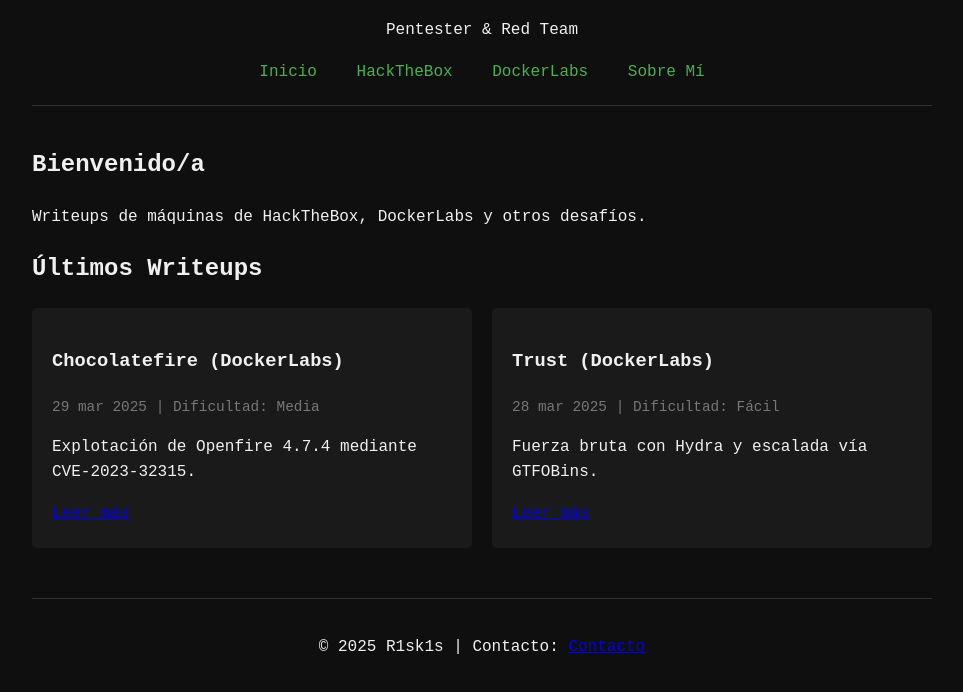
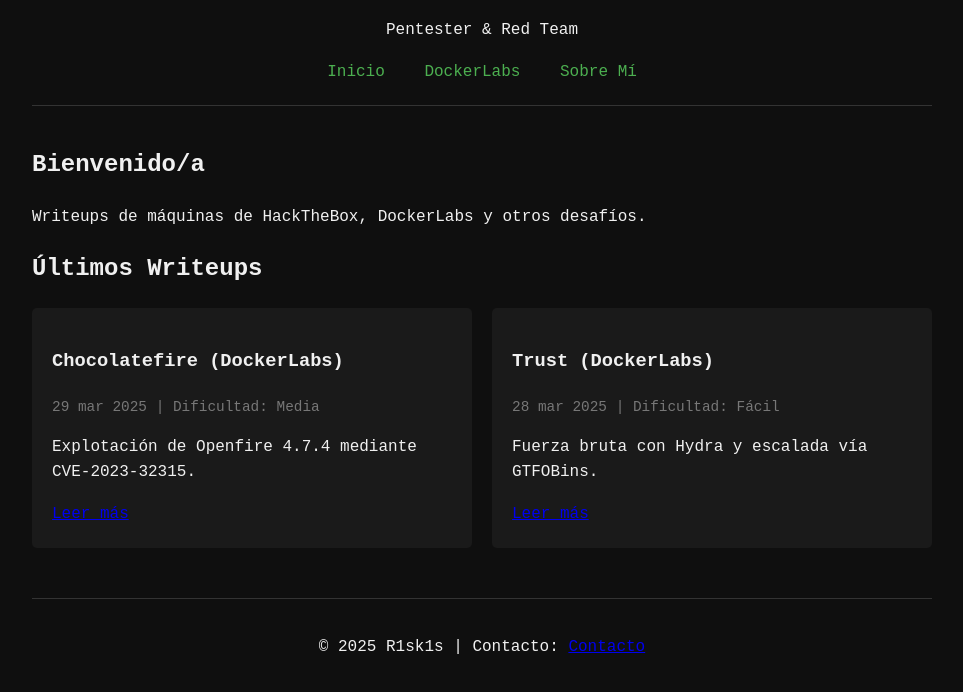
Before and after one commit to R1sk1s/R1sk1s.github.io, a plain HTML site: page index.html in a window 1280 px wide. Shown: the part 96-788 px from the top of the page, without its empty margins (158-1121 px from the left). Drawn offline with Linux system fonts and the light colour scheme.

Commit message:
Update index.html

```diff
--- a/index.html
+++ b/index.html
@@ -35,7 +35,7 @@
         <p>Pentester & Red Team</p>
         <nav>
             <a href="index.html">Inicio</a>
-            <a href="htb.html">HackTheBox</a>
+            <!--<a href="htb.html">HackTheBox</a>-->
             <a href="docker.html">DockerLabs</a>
             <a href="about.html">Sobre Mí</a>
         </nav>
```
